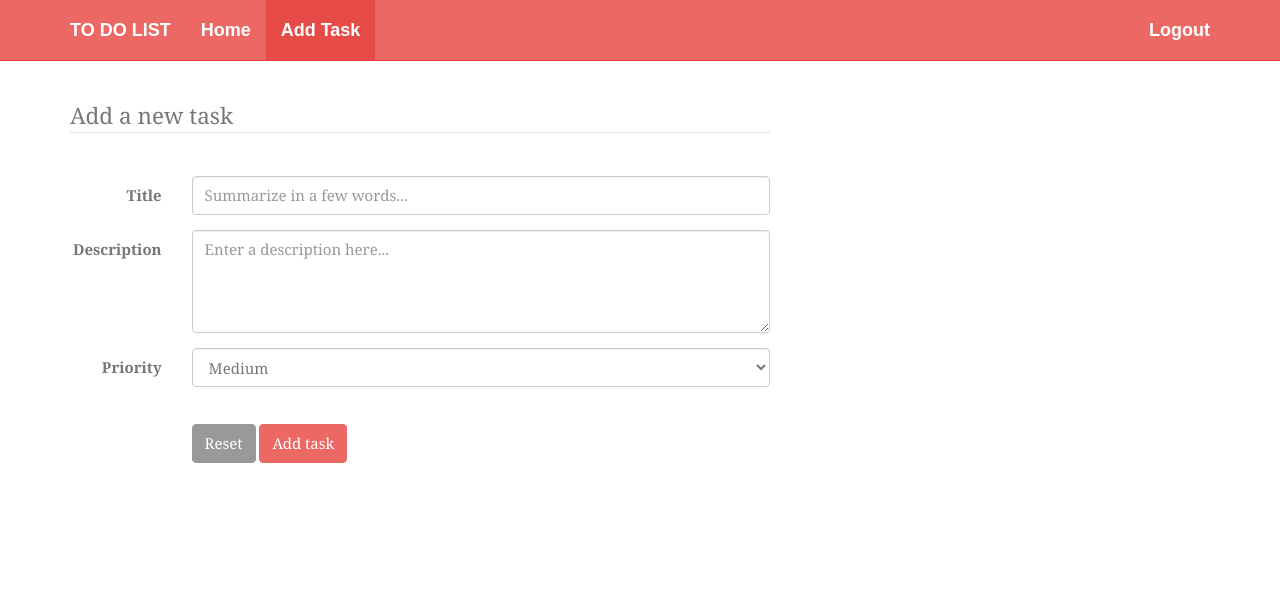
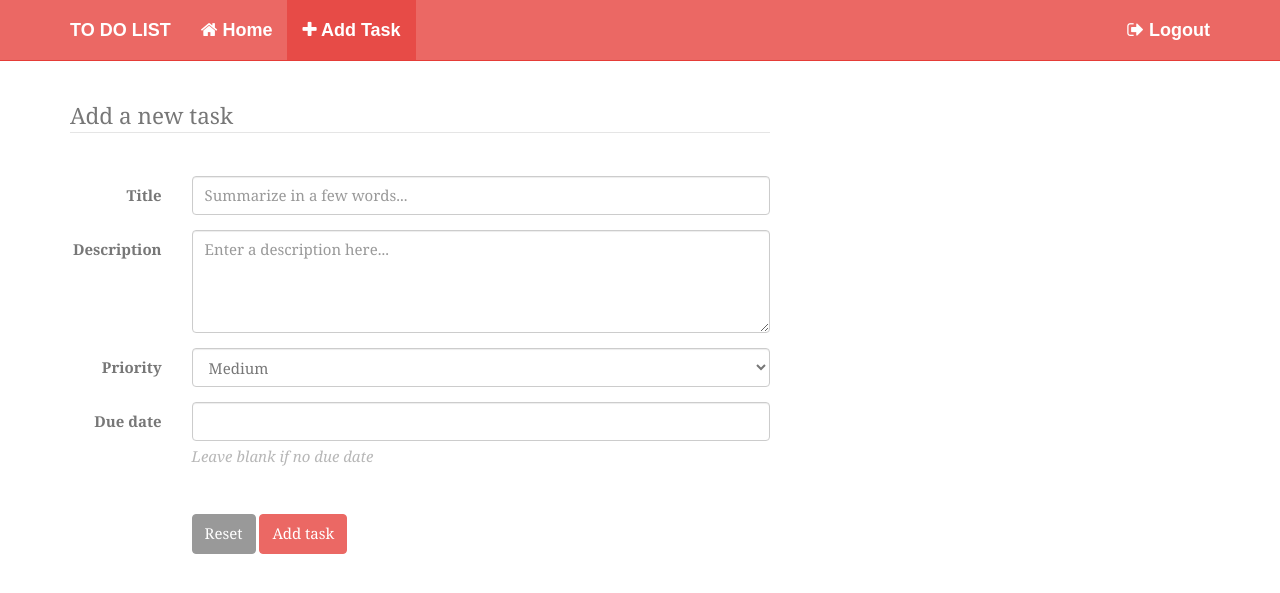
Before and after one commit to taniach/PendingWorx, a Python web app: template templates/add_task.html in a window 1280 px wide. Shown: the top 593 px of the page. Run offline with Jinja, Linux system fonts and the light colour scheme; the template is opened without the code that fills it, so the values that code supplies are empty; some libraries are stand-ins or nearby versions; some web fonts are replaced.

Commit message:
Change title

```diff
--- a/templates/add_task.html
+++ b/templates/add_task.html
@@ -5,12 +5,30 @@
   <meta http-equiv="X-UA-Compatible" content="IE=edge">
   <meta name="viewport" content="width=device-width, initial-scale=1">
 
-	<title>To do list | Add</title>
+  <title>PendingWorx | Add</title>
+
+  <link rel="stylesheet" href="../font-awesome/css/font-awesome.min.css" />
 
   <link rel="stylesheet" type="text/css" href="../stylesheets/mysheet.css">
 
   <!-- Bootstrap -->
   <link href="../journal/bootstrap.min.css" rel="stylesheet">
+
+  <!-- jQuery (necessary for Bootstrap's JavaScript plugins) -->
+<script src="https://ajax.googleapis.com/ajax/libs/jquery/1.11.1/jquery.min.js"></script>
+<!-- Include all compiled plugins (below), or include individual files as needed -->
+<script src="../bootstrap/js/bootstrap.min.js"></script>
+
+
+  <link rel="stylesheet" type="text/css" href="../scripts/jquery-ui/jquery-ui.min.css">
+  <script src="../scripts/jquery-ui/external/jquery/jquery.js"></script>
+  <script src="../scripts/jquery-ui/jquery-ui.min.js"></script>
+
+  <script>
+  $(function() {
+    $( "#datepicker" ).datepicker({ dateFormat: 'dd-M-yy', minDate: 0 });
+  });
+  </script>
 </head>
 <body>
 
@@ -28,12 +46,12 @@
       </div>
       <div class="navbar-collapse collapse">
         <ul class="nav navbar-nav">
-            <li><a href="/home">Home</a></li>
-            <li class="active"><a href="/addtask">Add Task</a></li>
+          <li><a href="/home"><i class="fa fa-home"></i> Home</a></li>
+          <li class="active"><a href="/addtask"><i class="fa fa-plus"></i> Add Task</a></li>
         </ul>
         <ul class="nav navbar-nav navbar-right">
           <li><a>{{ user_mail }}</a></li>
-            <li><a href="{{ logout }}">Logout</a></li>
+          <li><a href="{{ logout }}"><i class="fa fa-sign-out"></i> Logout</a></li>
         </ul>
       </div><!--/.nav-collapse -->
     </div>
@@ -52,7 +70,7 @@
 
        <label for="inputtitle" class="col-lg-2 control-label">Title</label>
        <div class="col-lg-10">
-	        <input type="text" class="form-control" name="title" id="inputEmail" maxlength="500"placeholder="Summarize in a few words..." required>
+         <input type="text" class="form-control" name="title" id="inputEmail" maxlength="70"placeholder="Summarize in a few words..." required>
        </div>
 
      </div>
@@ -77,7 +95,19 @@
         </select>
 
       </div>
-	    </div> <br>
+    </div>
+
+    <div class="form-group">
+
+       <label for="inputdate" class="col-lg-2 control-label">Due date</label>
+       <div class="col-lg-10">
+         <input type="text"  class="form-control" id="datepicker" name="duedate">
+         <span class="help-block"><em>Leave blank if no due date</em></span>
+       </div>
+
+     </div>
+
+    <br>
 
     <div class="form-group">
      <div class="col-lg-10 col-lg-offset-2">
@@ -90,13 +120,8 @@
 
 </form>
 
-
 </div><!-- /.container -->
 
-	<!-- jQuery (necessary for Bootstrap's JavaScript plugins) -->
-    <script src="https://ajax.googleapis.com/ajax/libs/jquery/1.11.1/jquery.min.js"></script>
-    <!-- Include all compiled plugins (below), or include individual files as needed -->
-    <script src="../bootstrap/js/bootstrap.min.js"></script>
 
 </body>
 </html>
```
Lines whose indentation alone changed are shown as unchanged.
